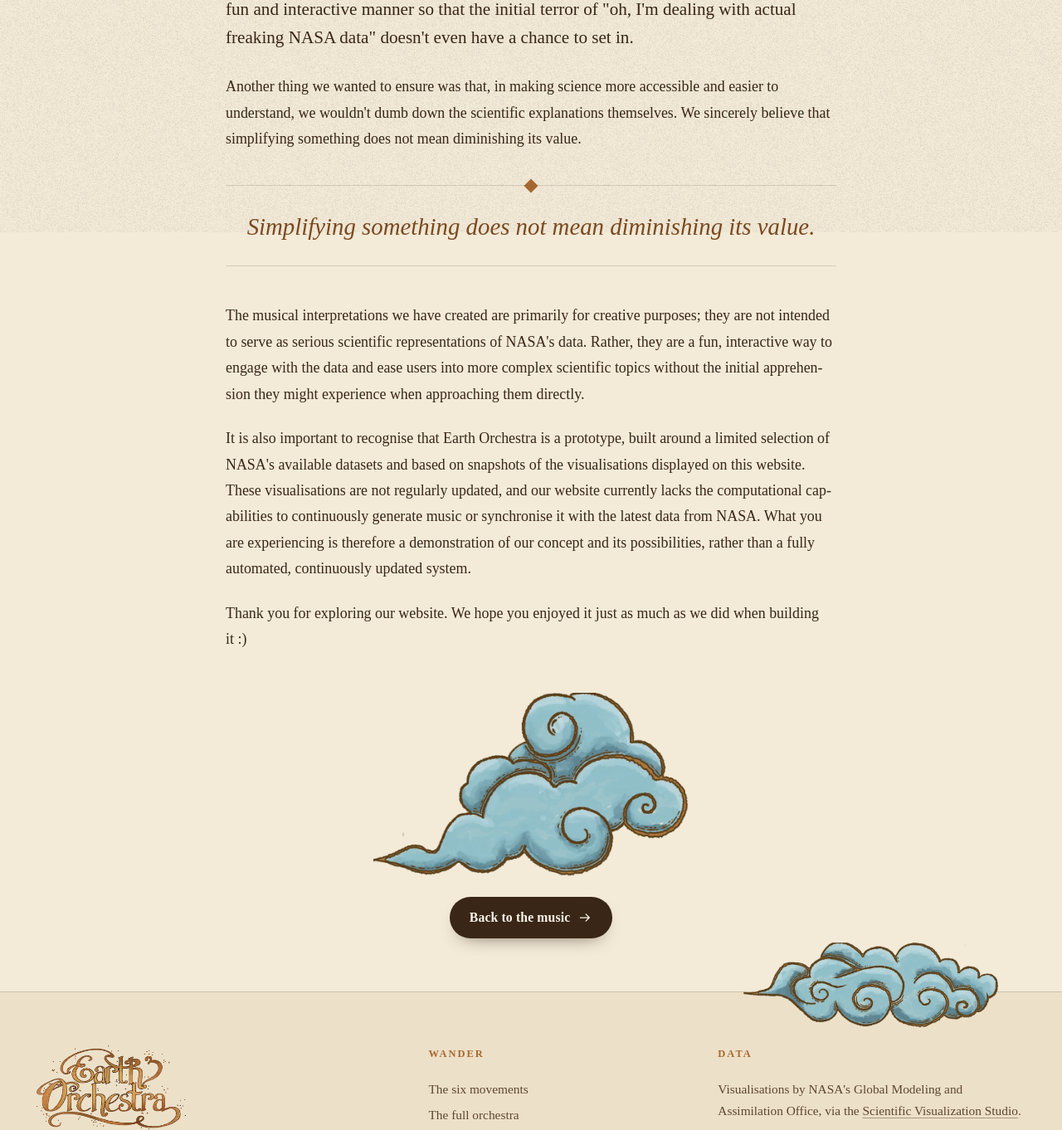
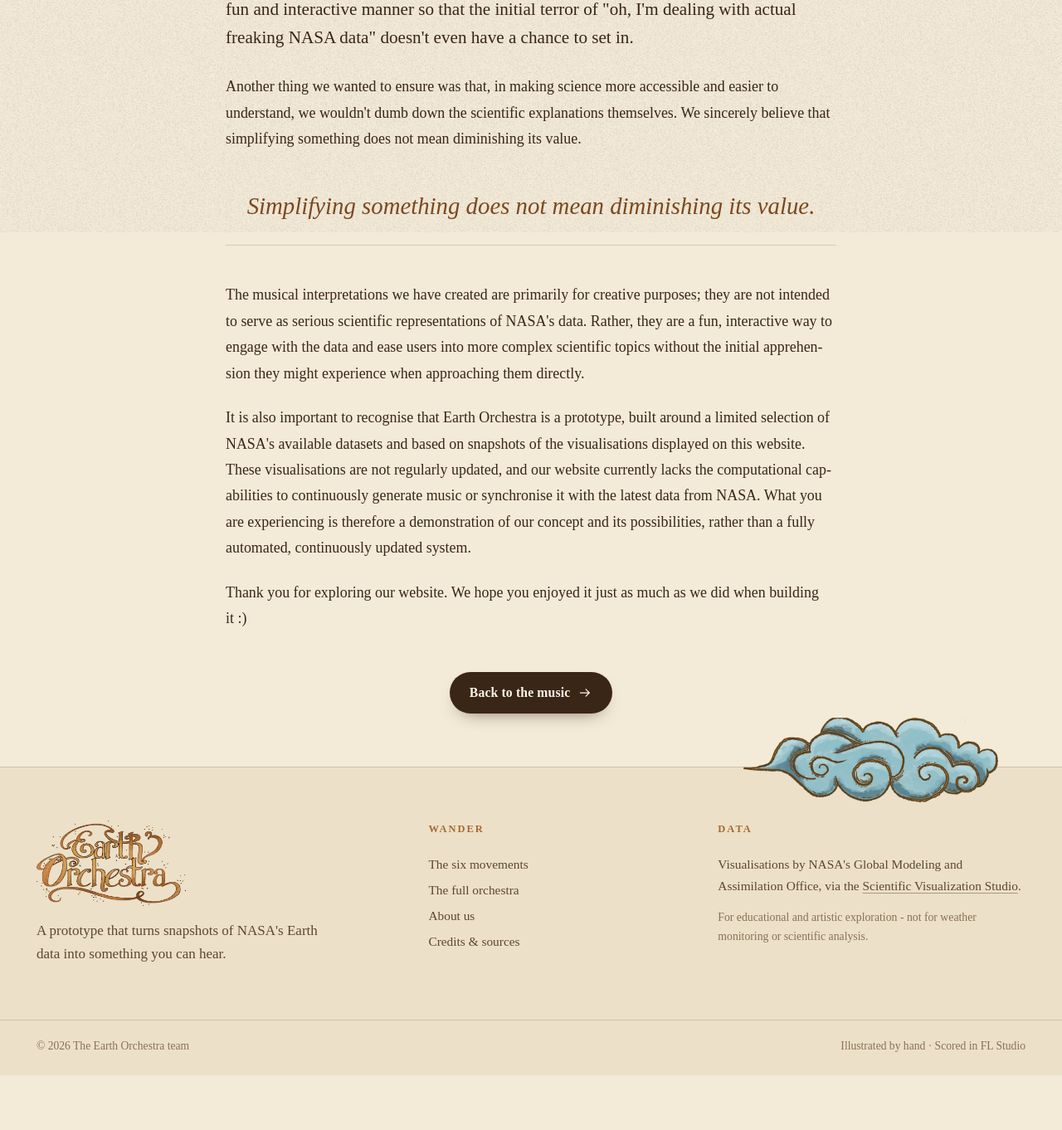
Before and after one commit to sha22kin/earthorchestra, a Laravel app: page /about in a window 1280 px wide. Shown: the part 520-1882 px from the top of the page at 83% size. After the commit the page ends 1816 px from the top, so only its background shows below. Run offline with Laravel 12, Linux system fonts and the light colour scheme; data comes from the database, SQL or seed files in the repository; style sheets or scripts are compiled from the project's sources.

Commit message:
About: remove quote ornament and cloud image

```diff
--- a/resources/css/pages.css
+++ b/resources/css/pages.css
@@ -441,3 +441,6 @@
     top: 0;
     transform: translate(-50%, -50%) rotate(45deg);
 }
+
+.page-about .pullquote { border-top: 0; padding-top: 0.5rem; }
+.page-about .pullquote::before { display: none; }
--- a/resources/views/pages/about.blade.php
+++ b/resources/views/pages/about.blade.php
@@ -24,7 +24,6 @@
         </div>
 
         <div class="page__end">
-            <img src="{{ asset('media/cloud-1.webp') }}" alt="" loading="lazy" width="900" height="526">
             <a class="btn btn--ink" href="{{ route('home') }}#programme">Back to the music <x-icon name="arrow-r" /></a>
         </div>
     </div>
```
Also changed, not shown: 3 other files.
